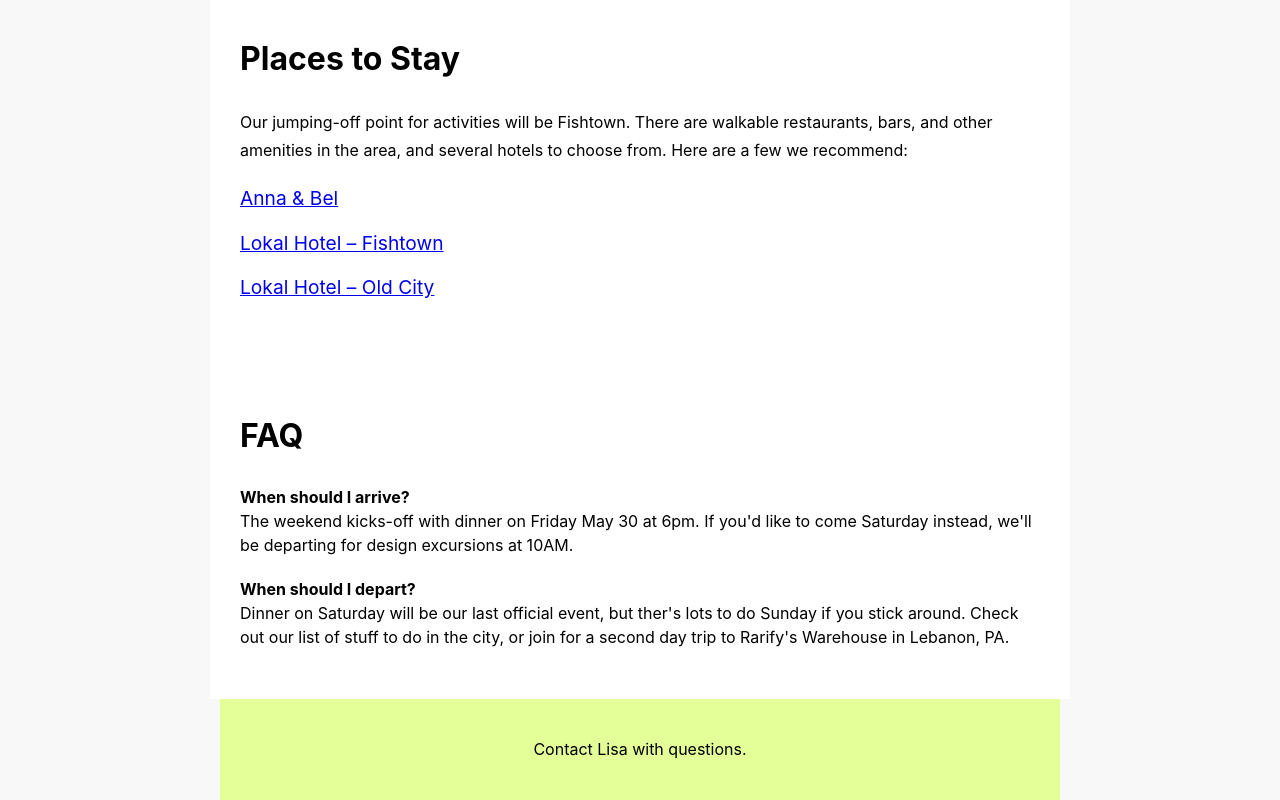
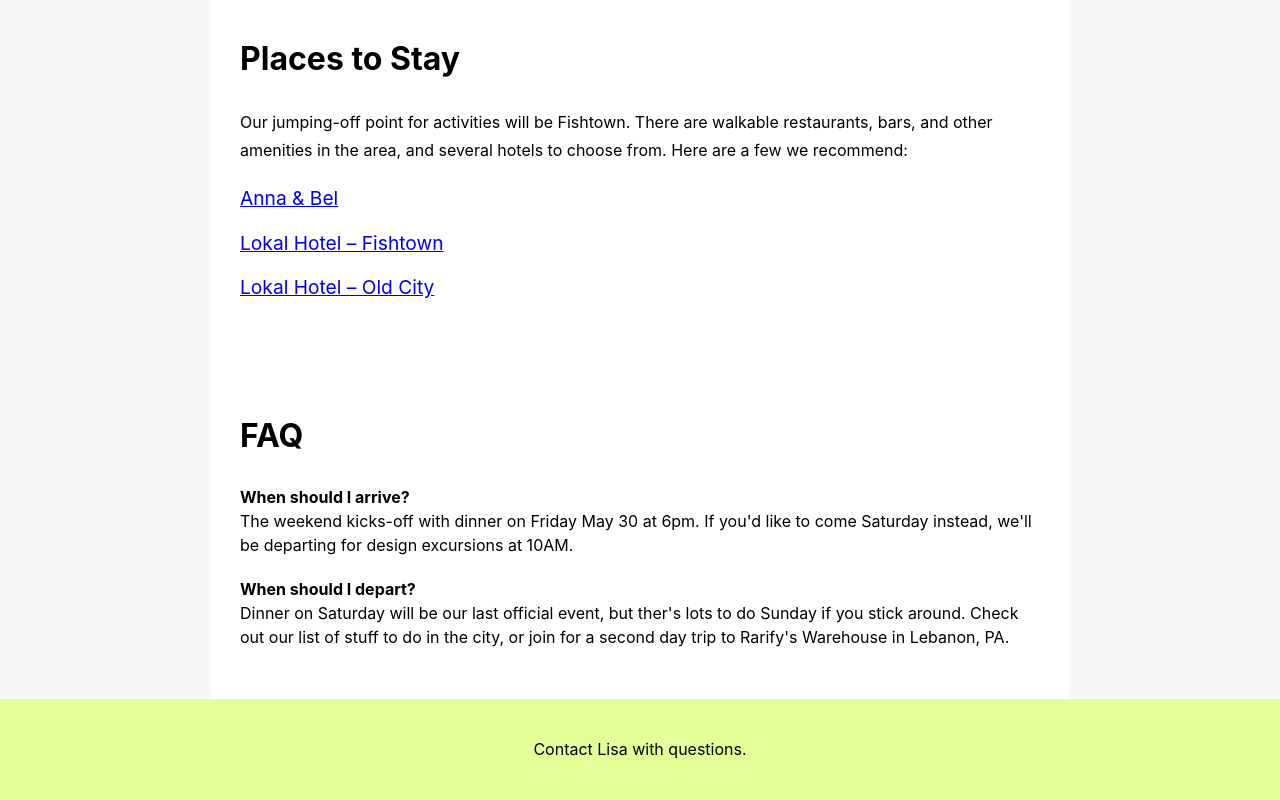
Before and after one commit to lisaadang/neuro, a plain HTML site: page index.html in a window 1280 px wide. Shown: the part 1912-2712 px from the top of the page. Drawn offline with Linux system fonts and the light colour scheme.

Commit message:
footer width

```diff
--- a/my-website/styles/style.css
+++ b/my-website/styles/style.css
@@ -253,4 +253,6 @@ footer.container {
   background-color: #e4ff97; /* Light green background */
   padding: 20px; /* Add padding for spacing */
   text-align: center; /* Center-align the text */
+  max-width: 100%; /* Make the footer span the full width of the page */
+  margin: 0; /* Remove any horizontal margins */
 }
```
